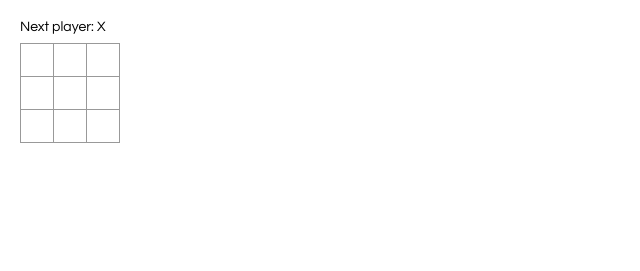
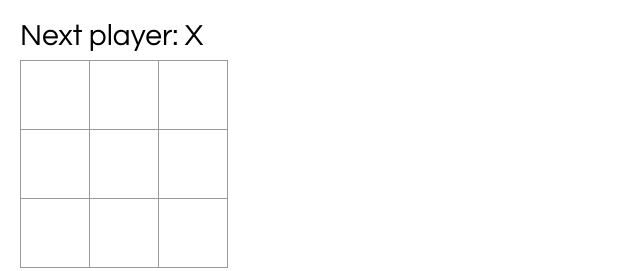
Before and after one commit to nirdosh17/react_tic_tac_toe, a React app: page / in a window 1280 px wide. Shown: the whole page, without its empty margins (0-640 px from the left). Built offline with nearby package versions, Linux system fonts and the light colour scheme.

Commit message:
Increase board and font size.

```diff
--- a/src/index.css
+++ b/src/index.css
@@ -15,21 +15,22 @@ ol, ul {
 
 .status {
   margin-bottom: 10px;
+  font-size: 30px;
 }
 
 .square {
   background: #fff;
   border: 1px solid #999;
   float: left;
-  font-size: 24px;
+  font-size: 50px;
   font-weight: bold;
-  line-height: 34px;
-  height: 34px;
+  line-height: 70px;
+  height: 70px;
   margin-right: -1px;
   margin-top: -1px;
   padding: 0;
   text-align: center;
-  width: 34px;
+  width: 70px;
 }
 
 .square:focus {
```
